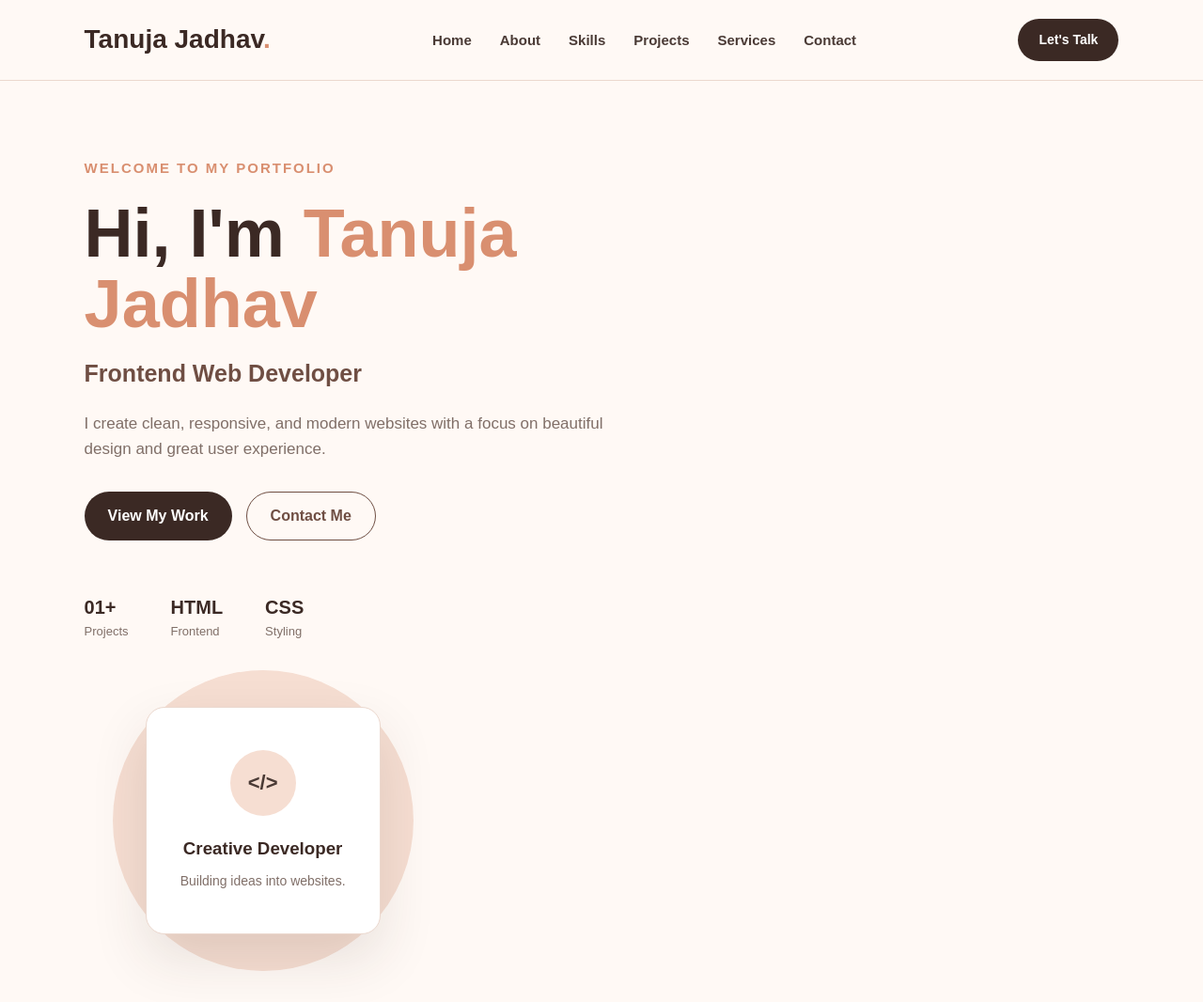
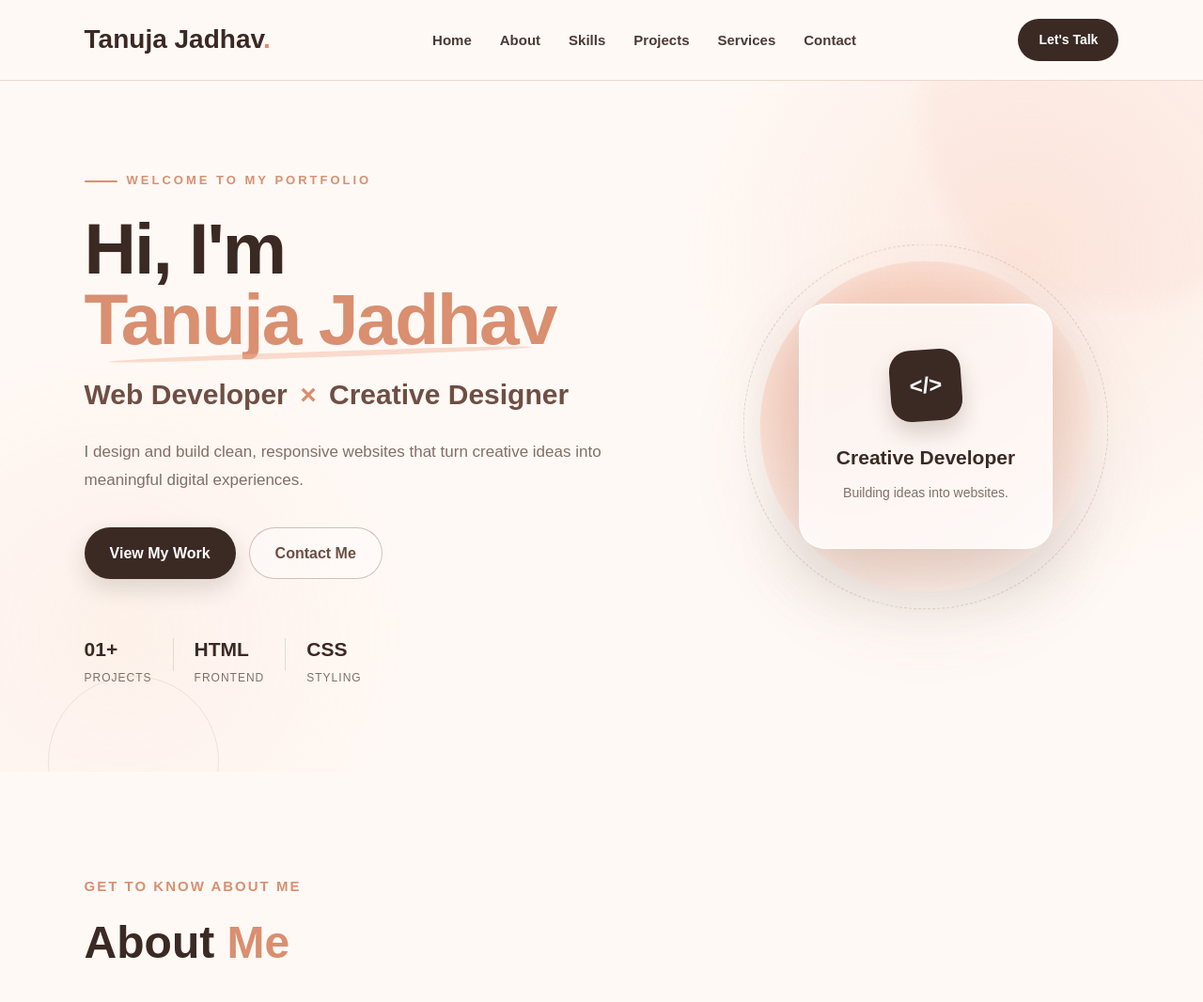
Before and after one commit to tanuja-webdev/01-Portfolio-Website, a plain HTML site: page index.html in a window 1280 px wide. Shown: the top 1066 px of the page at 94% size. Drawn offline with Linux system fonts and the light colour scheme.

Commit message:
improve hero section design

```diff
--- a/index.html
+++ b/index.html
@@ -27,8 +27,8 @@
             <div class="hero-content">
                 <p class="welcome">WELCOME TO MY PORTFOLIO</p>
                 <h1>Hi, I'm <span>Tanuja Jadhav</span></h1>
-                <h2>Frontend Web Developer</h2>
-                <p class="hero-description">I create clean, responsive, and modern websites with a focus on beautiful design and great user experience.</p>
+                <h2>Web Developer <span class="hero-role">×</span> Creative Designer</h2>
+                <p class="hero-description">I design and build clean, responsive websites that turn creative ideas into meaningful digital experiences.</p>
                 <div class="hero-buttons">
                     <a href="#projects" class="primary-button">View My Work</a>
                     <a href="#contact" class="secondary-button">Contact Me</a>
@@ -46,6 +46,7 @@
                         <strong>CSS</strong>
                         <span>Styling</span>
                     </div>
+                </div>
                 </div>
                 <div class="hero-visual">
                     <div class="circle"></div>
--- a/style.css
+++ b/style.css
@@ -79,139 +79,398 @@ header {
     background: var(--peach);
     transform: translateX(2px);
 }
-                                 /*HERO*/
+/* ========================= HERO ========================= */
+
 .hero {
-    min-height: 90vh;
+    min-height: calc(100vh - 80px);
     display: flex;
     align-items: center;
     justify-content: space-between;
-    gap: 60px;
-    padding: 80px 7%;
-    background: var(--cream);
+    gap: 70px;
+    padding: 90px 7%;
+    position: relative;
+    overflow: hidden;
+    background:
+        radial-gradient(circle at 85% 25%, rgba(242, 180, 155, 0.22), transparent 30%),
+        radial-gradient(circle at 10% 80%, rgba(242, 180, 155, 0.12), transparent 25%),
+        var(--cream);
 }
+/* Decorative background glow */
+
+.hero::before {
+    content: "";
+    position: absolute;
+    width: 420px;
+    height: 420px;
+    border-radius: 50%;
+    background: rgba(242, 180, 155, 0.10);
+    filter: blur(10px);
+    top: -180px;
+    right: -120px;
+    pointer-events: none;
+}
+
+.hero::after {
+    content: "";
+    position: absolute;
+    width: 180px;
+    height: 180px;
+    border: 1px solid rgba(120, 82, 70, 0.12);
+    border-radius: 50%;
+    bottom: -80px;
+    left: 4%;
+    pointer-events: none;
+}
+/* ========================= CONTENT ========================= */
+
 .hero-content {
-    max-width: 650px;
+    max-width: 680px;
+    position: relative;
+    z-index: 2;
 }
+
 .welcome {
-    display: inline-block;
-    margin-bottom: 20px;
+    display: inline-flex;
+    align-items: center;
+    gap: 10px;
+    margin-bottom: 24px;
     color: var(--peach);
-    font-size: 15px;
+    font-size: 13px;
     font-weight: 700;
-    letter-spacing: 2px;
+    letter-spacing: 3px;
 }
+
+.welcome::before {
+    content: "";
+    width: 35px;
+    height: 2px;
+    background: var(--peach);
+    border-radius: 10px;
+}
+
 .hero h1 {
-    font-size: clamp(42px, 6vw, 72px);
-    line-height: 1.05;
+    font-size: clamp(48px, 6vw, 82px);
+    line-height: 0.98;
+    letter-spacing: -2px;
     color: var(--dark-brown);
-    margin-bottom: 15px;
+    margin-bottom: 18px;
 }
+
 .hero h1 span {
     color: var(--peach);
+    position: relative;
+    display: inline-block;
 }
+
+.hero h1 span::after {
+    content: "";
+    position: absolute;
+    height: 6px;
+    width: 90%;
+    left: 5%;
+    bottom: -2px;
+    border-radius: 50%;
+    background: rgba(242, 180, 155, 0.45);
+    transform: rotate(-2deg);
+}
+
 .hero h2 {
-    font-size: 25px;
+    font-size: clamp(22px, 3vw, 30px);
+    font-weight: 600;
     color: var(--brown);
-    margin-bottom: 20px;
+    margin-bottom: 22px;
 }
+
+.hero-role {
+    color: var(--peach);
+    margin: 0 5px;
+}
+
 .hero-description {
     max-width: 570px;
     color: var(--muted);
     font-size: 17px;
-    margin-bottom: 32px;
+    line-height: 1.8;
+    margin-bottom: 34px;
 }
+/* ========================= BUTTONS ========================= */
+
 .hero-buttons {
     display: flex;
-    gap: 15px;
+    gap: 14px;
     flex-wrap: wrap;
 }
+
+.primary-button,
+.secondary-button {
+    display: inline-flex;
+    align-items: center;
+    justify-content: center;
+    padding: 14px 27px;
+    border-radius: 50px;
+    font-weight: 600;
+    transition: all 0.3s ease;
+}
+
 .primary-button {
-    display: inline-block;
-    padding: 13px 25px;
     background: var(--dark-brown);
     color: white;
-    border-radius: 30px;
-    font-weight: 600;
-    transition: 0.3s;
+    box-shadow: 0 10px 25px rgba(59, 41, 36, 0.16);
 }
+
 .primary-button:hover {
     background: var(--peach);
-    transform: translateY(-3px);
+    transform: translateY(-4px);
+    box-shadow: 0 15px 30px rgba(242, 180, 155, 0.35);
 }
+
 .secondary-button {
-    display: inline-block;
-    padding: 12px 25px;
-    border: 1px solid var(--brown);
+    border: 1px solid rgba(120, 82, 70, 0.35);
     color: var(--brown);
-    border-radius: 30px;
-    font-weight: 600;
-    transition: 0.3s;
+    background: rgba(255, 255, 255, 0.35);
 }
+
 .secondary-button:hover {
     background: var(--light-peach);
+    border-color: var(--peach);
+    transform: translateY(-4px);
 }
+/* ========================= DETAILS ========================= */
+
 .hero-details {
     display: flex;
     gap: 45px;
-    margin-top: 55px;
+    margin-top: 58px;
 }
+
 .hero-details div {
     display: flex;
     flex-direction: column;
+    gap: 4px;
+    position: relative;
 }
+
+.hero-details div:not(:last-child)::after {
+    content: "";
+    position: absolute;
+    width: 1px;
+    height: 35px;
+    background: var(--border);
+    right: -23px;
+    top: 5px;
+}
+
 .hero-details strong {
     color: var(--dark-brown);
-    font-size: 20px;
+    font-size: 21px;
 }
+
 .hero-details span {
     color: var(--muted);
-    font-size: 13px;
+    font-size: 12px;
+    letter-spacing: 1px;
+    text-transform: uppercase;
 }
-/*=================================HERO VISUAL===========================*/
+/* ========================= HERO VISUAL ========================= */
+
 .hero-visual {
     position: relative;
-    width: 380px;
-    height: 380px;
+    width: 410px;
+    height: 410px;
+    flex-shrink: 0;
     display: flex;
     align-items: center;
     justify-content: center;
+    z-index: 1;
 }
+
+
+/* Main circle */
+
 .circle {
     position: absolute;
-    width: 320px;
-    height: 320px;
+    width: 350px;
+    height: 350px;
     border-radius: 50%;
-    background: var(--light-peach);
+    background:
+        linear-gradient(
+            135deg,
+            rgba(242, 180, 155, 0.65),
+            rgba(242, 180, 155, 0.18)
+        );
+    box-shadow:
+        inset 0 0 50px rgba(255, 255, 255, 0.5),
+        0 30px 80px rgba(120, 82, 70, 0.10);
+    animation: floatCircle 6s ease-in-out infinite;
 }
+
+/* Decorative ring */
+
+.circle::before {
+    content: "";
+    position: absolute;
+    inset: -18px;
+    border: 1px dashed rgba(120, 82, 70, 0.22);
+    border-radius: 50%;
+}
+
+
+/* Profile card */
+
 .profile-card {
     position: relative;
-    width: 250px;
-    padding: 45px 30px;
-    background: var(--white);
-    border: 1px solid var(--border);
-    border-radius: 20px;
+    width: 270px;
+    padding: 48px 30px;
+    background: rgba(255, 255, 255, 0.75);
+    backdrop-filter: blur(12px);
+    -webkit-backdrop-filter: blur(12px);
+    border: 1px solid rgba(255, 255, 255, 0.8);
+    border-radius: 28px;
     text-align: center;
-    box-shadow: 0 25px 60px rgba(59, 41, 36, 0.12);
+    box-shadow:
+        0 30px 70px rgba(59, 41, 36, 0.14),
+        inset 0 1px 0 rgba(255, 255, 255, 0.8);
+    animation: floatingCard 5s ease-in-out infinite;
 }
+/* Code icon */
+
 .profile-icon {
-    width: 70px;
-    height: 70px;
-    margin: 0 auto 20px;
+    width: 76px;
+    height: 76px;
+    margin: 0 auto 22px;
     display: flex;
     align-items: center;
     justify-content: center;
-    border-radius: 50%;
-    background: var(--light-peach);
-    font-size: 22px;
+    border-radius: 22px;
+    background: var(--dark-brown);
+    color: white;
+    font-size: 24px;
     font-weight: bold;
+    box-shadow: 0 12px 25px rgba(59, 41, 36, 0.20);
+    transform: rotate(-4deg);
 }
+
+
+/* Card text */
+
 .profile-card h3 {
     color: var(--dark-brown);
-    margin-bottom: 8px;
+    font-size: 21px;
+    margin-bottom: 9px;
 }
+
 .profile-card p {
     color: var(--muted);
     font-size: 14px;
+    line-height: 1.6;
+}
+/* ========================= ANIMATIONS ========================= */
+
+@keyframes floatingCard {
+    0%,
+    100% {
+        transform: translateY(0) rotate(0deg);
+    }
+
+    50% {
+        transform: translateY(-12px) rotate(1deg);
+    }
+}
+
+@keyframes floatCircle {
+    0%,
+    100% {
+        transform: scale(1);
+    }
+
+    50% {
+        transform: scale(1.03);
+    }
+}
+/* ========================= MOBILE ========================= */
+
+@media (max-width: 900px) {
+
+    .hero {
+        flex-direction: column;
+        text-align: center;
+        padding: 80px 6%;
+        gap: 70px;
+    }
+
+    .hero-content {
+        max-width: 700px;
+    }
+
+    .welcome {
+        justify-content: center;
+    }
+
+    .hero-description {
+        margin-left: auto;
+        margin-right: auto;
+    }
+
+    .hero-buttons {
+        justify-content: center;
+    }
+
+    .hero-details {
+        justify-content: center;
+    }
+
+    .hero-visual {
+        width: 340px;
+        height: 340px;
+    }
+
+    .circle {
+        width: 290px;
+        height: 290px;
+    }
+}
+
+@media (max-width: 500px) {
+
+    .hero {
+        padding: 65px 5%;
+    }
+
+    .hero h1 {
+        font-size: 46px;
+        letter-spacing: -1.5px;
+    }
+
+    .hero h2 {
+        font-size: 21px;
+    }
+
+    .hero-description {
+        font-size: 15px;
+    }
+
+    .hero-details {
+        gap: 25px;
+    }
+
+    .hero-details div:not(:last-child)::after {
+        right: -13px;
+    }
+
+    .hero-visual {
+        width: 300px;
+        height: 300px;
+    }
+
+    .circle {
+        width: 255px;
+        height: 255px;
+    }
+
+    .profile-card {
+        width: 230px;
+        padding: 38px 22px;
+    }
 }
 /*================================COMMON SECTION============================*/
 .about-section {
```
